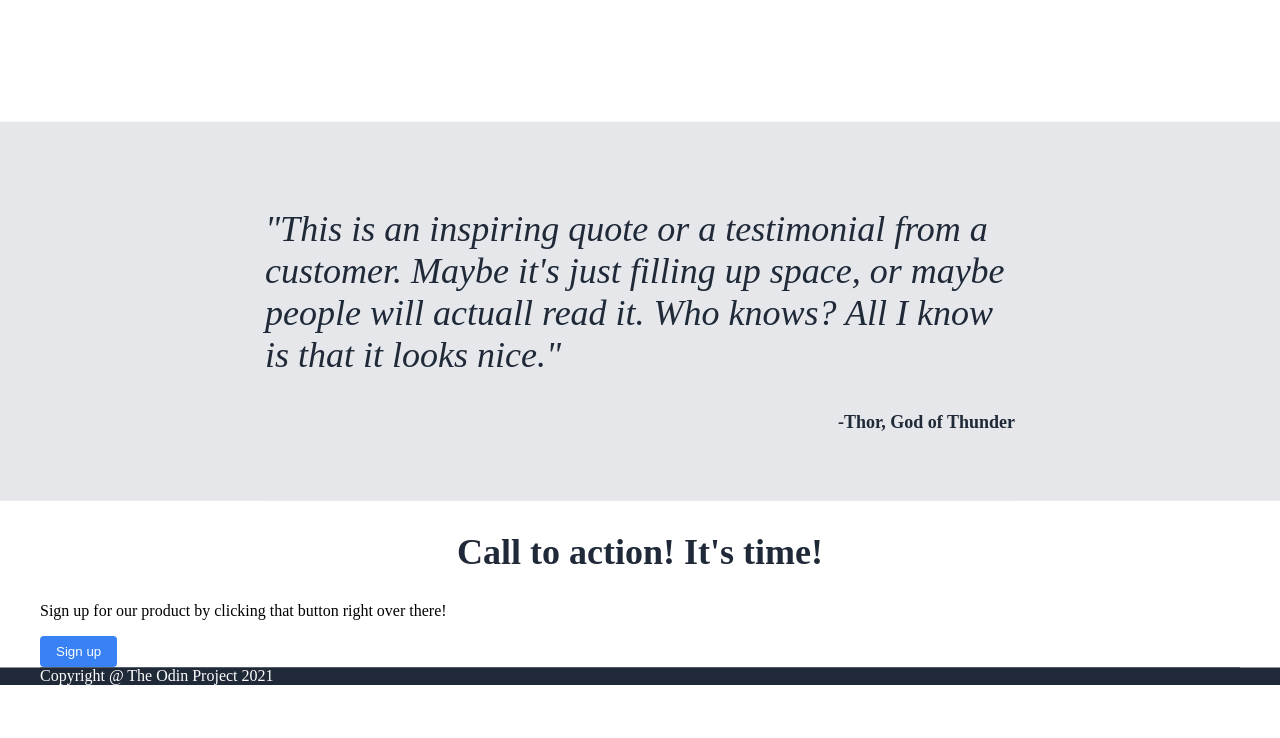
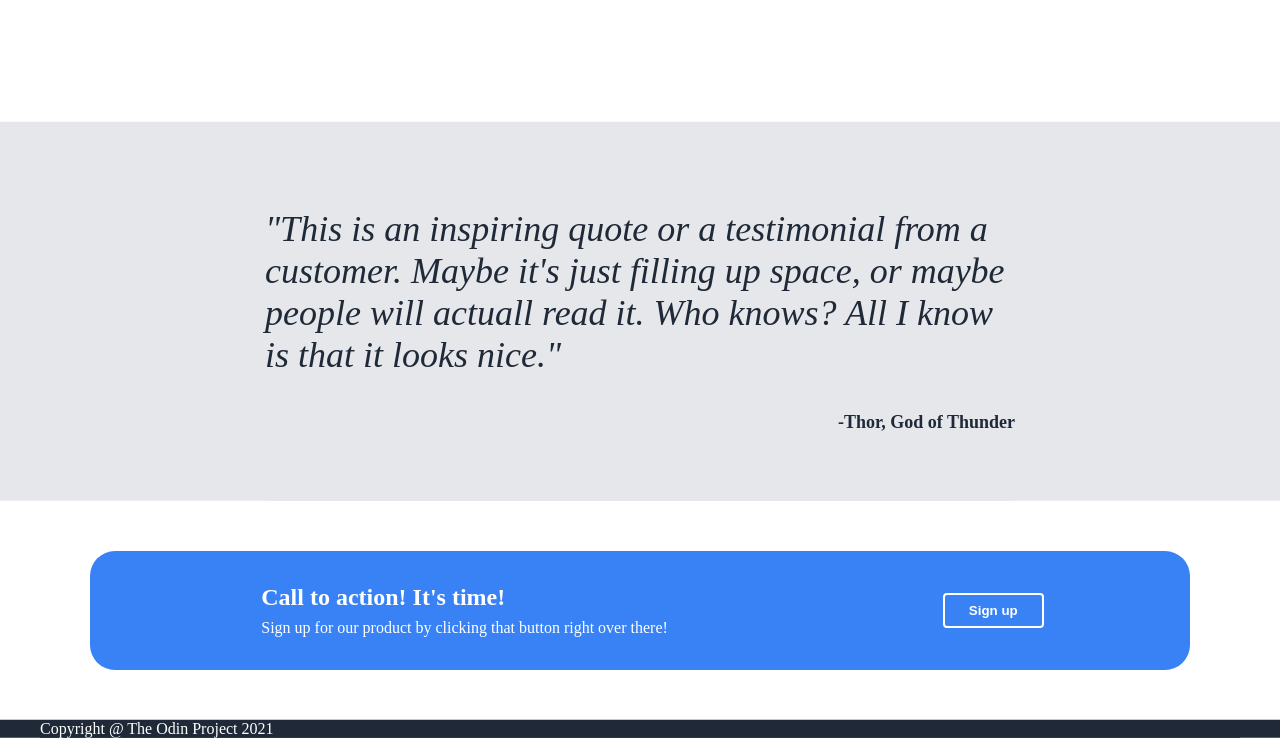
Before and after one commit to tbush5/odin-landing-page, a plain HTML site: page index.html in a window 1280 px wide. Shown: the part 1013-1751 px from the top of the page. Before the commit the page ends 1698 px from the top, so only its background shows below. Drawn offline with Linux system fonts and the light colour scheme.

Commit message:
call to action section css

```diff
--- a/index.html
+++ b/index.html
@@ -33,7 +33,7 @@
     </section>
 
     <section class="facts">
-      <h2>Some random information</h2>
+      <h2 class="factsHeading">Some random information</h2>
       <div class="factsContainer">
         <div>
           <img class="factsImage" src="./images/white.png" alt="" />
@@ -72,9 +72,13 @@
     </section>
 
     <section class="callToAction">
-      <h2>Call to action! It's time!</h2>
-      <p>Sign up for our product by clicking that button right over there!</p>
-      <button>Sign up</button>
+      <div class="actionContainer">
+        <h2 class="actionHeading">Call to action! It's time!</h2>
+        <p class="actionText">
+          Sign up for our product by clicking that button right over there!
+        </p>
+      </div>
+      <button class="actionButton">Sign up</button>
     </section>
 
     <footer class="dark">Copyright @ The Odin Project 2021</footer>
--- a/style.css
+++ b/style.css
@@ -90,7 +90,7 @@ button {
     padding: 50px 0 125px 0;
 }
 
-h2 {
+.factsHeading {
     text-align: center;
     font-size: 36px;
     font-weight: extra-bold;
@@ -141,3 +141,31 @@ h2 {
     font-weight: bold;
     font-size: 18px;
 }
+
+/* call to action section */
+
+.callToAction {
+    background-color: #3882F6;
+    border-radius: 25px;
+    margin: 50px;
+    display: flex;
+    justify-content: center;
+    align-items: center;
+    gap: 250px
+}
+
+.actionContainer {
+    padding: 25px;
+}
+
+.actionHeading,
+.actionText {
+    margin: 8px 0;
+    color: white;
+}
+
+.actionButton {
+    border: 2px solid white;
+    padding: 8px 24px;
+    font-weight: bold;
+}
```
